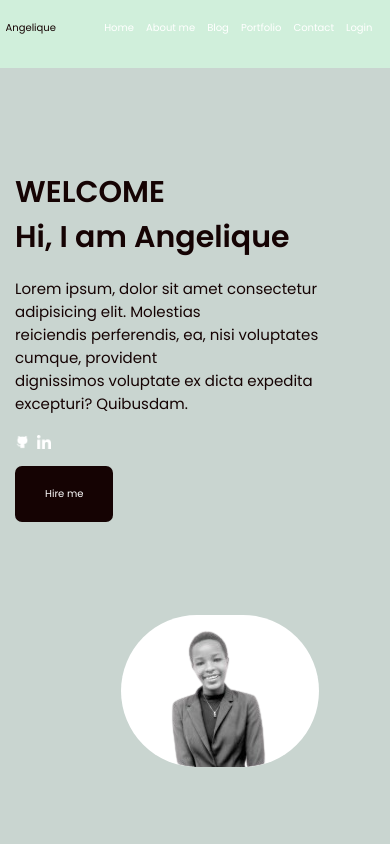
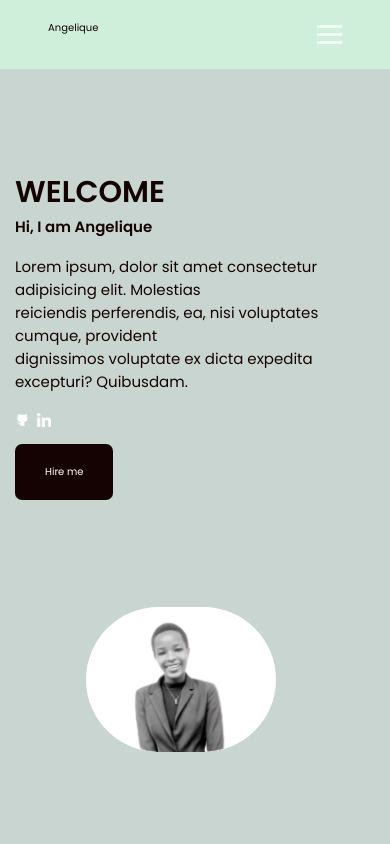
Before and after one commit to ntakirutimana215/My-brand, a plain HTML site: page index.html in a window 390 px wide. Drawn offline with Linux system fonts and the light colour scheme.

Commit message:
new changes

```diff
--- a/styles.css
+++ b/styles.css
@@ -74,7 +74,7 @@ header {
 .Name {
   color: #150303;
   font-weight: bold;
-  font-size: 30px;
+  font-size: 15px;
   margin-bottom: 10px;
   /* background-color: wheat; */
 }
@@ -640,9 +640,16 @@ ul li a {
   text-align: center;
   align-items: center;
 }
+@media screen and (max-width: 400px) {
+  .image {
+    align-items: center;
+    margin-left: -28px;
+   }
+   .image img {
+    width: 190px;
 
-@media screen and (max-width: 360px) {
-  .nav__list {
+   }
+   .nav__list {
     position: fixed;
     left: -100%;
     top: 47px;
@@ -654,6 +661,7 @@ ul li a {
     text-align: center;
     transition: 0.3s;
    }
+
   .hamburger {
     display: block;
   }
```
